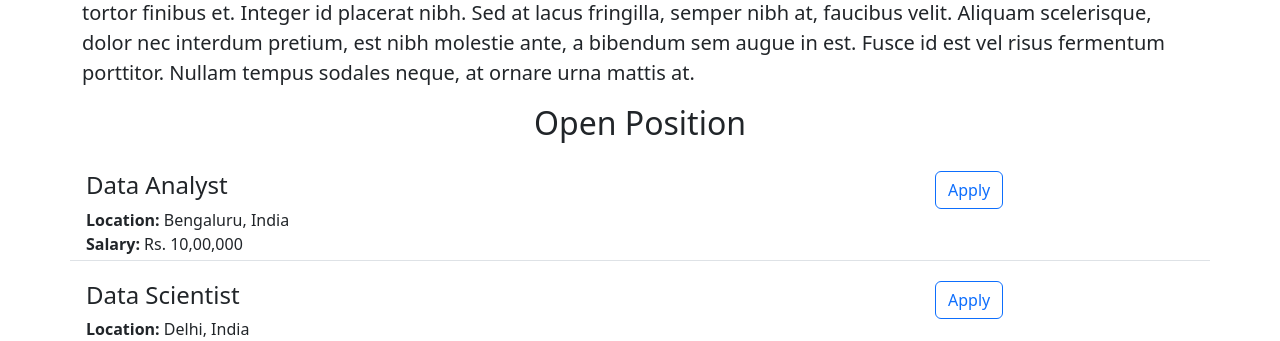
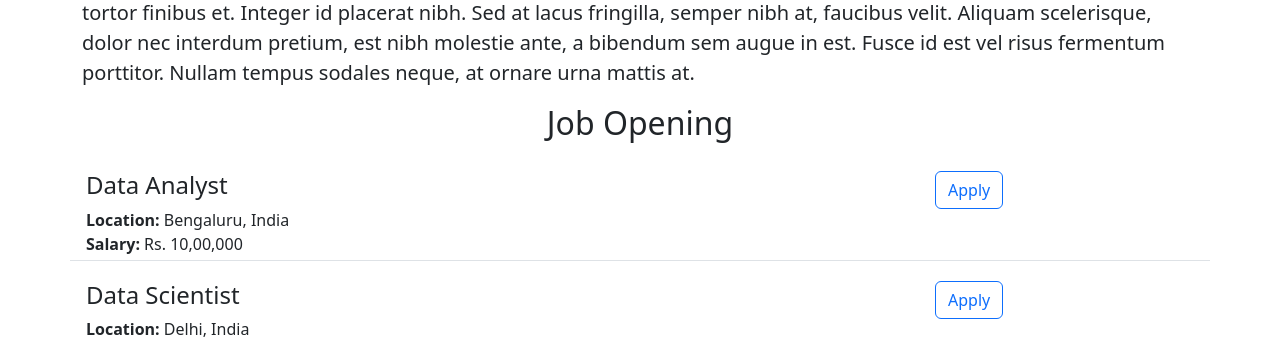
Before and after one commit to arinjain373/Careers-Website, a Flask app: page / in a window 1280 px wide. Shown: the part 632-973 px from the top of the page. Run offline with Flask 3, Linux system fonts and the light colour scheme.

Commit message:
made some changes

```diff
--- a/templates/home.html
+++ b/templates/home.html
@@ -26,7 +26,7 @@
         Lorem ipsum dolor sit amet, consectetur adipiscing elit. Pellentesque dictum tempus lorem in posuere. Proin imperdiet at libero vel dignissim. Donec semper risus nec diam cursus pellentesque. Nam fringilla vitae odio eu scelerisque. Aliquam dignissim mollis tincidunt. Nullam condimentum scelerisque diam, et consectetur est tincidunt eget. Ut ullamcorper risus luctus, efficitur leo ut, ultrices neque. Phasellus vestibulum nisi magna, sit amet pulvinar tortor finibus et. Integer id placerat nibh. Sed at lacus fringilla, semper nibh at, faucibus velit. Aliquam scelerisque, dolor nec interdum pretium, est nibh molestie ante, a bibendum sem augue in est. Fusce id est vel risus fermentum porttitor. Nullam tempus sodales neque, at ornare urna mattis at.
       </p>
 
-      <h2 class = "text-center mt-2 mb-4" >Open Position</h2>
+      <h2 class = "text-center mt-2 mb-4" >Job Opening</h2>
 
 
       <div>
```
